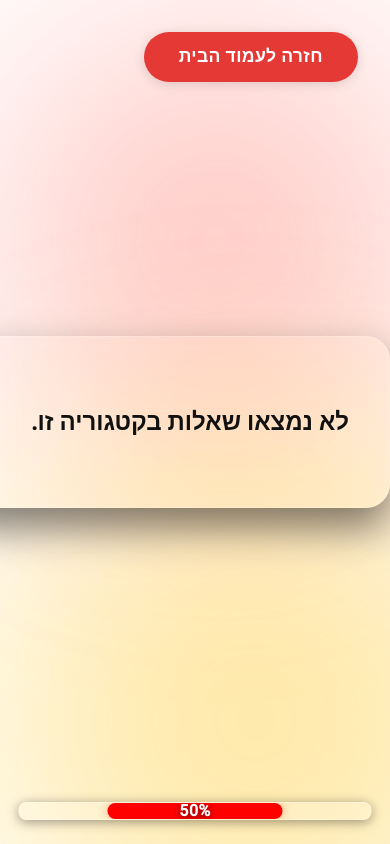
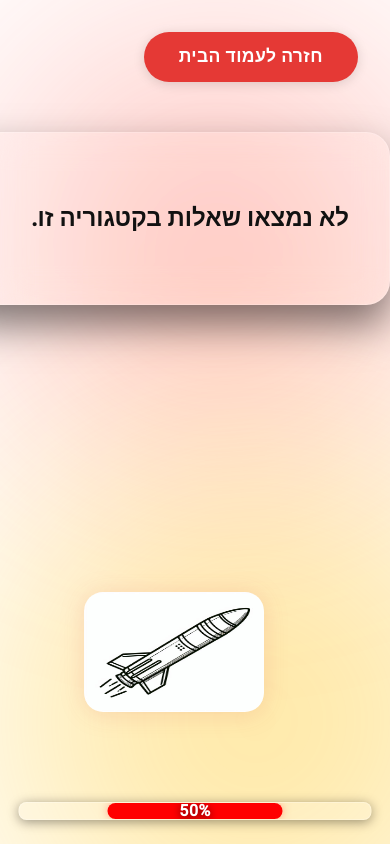
Before and after one commit to liorsal/bahad10, a plain HTML site: page quiz.html in a window 390 px wide. Drawn offline with Linux system fonts and the light colour scheme; a web font is replaced by a local one.

Commit message:
feat: add rocket image to quiz page, responsive for mobile and desktop

```diff
--- a/quiz.css
+++ b/quiz.css
@@ -191,3 +191,37 @@ body,html {height:100%;margin:0;color:#111;}
   background: #b71c1c;
   transform: translateY(-2px) scale(1.04);
 }
+
+.quiz-rocket {
+  display: flex;
+  align-items: flex-start;
+  justify-content: center;
+  margin-left: 2.5rem;
+}
+.quiz-rocket img {
+  max-height: 320px;
+  width: auto;
+  border-radius: 1.2rem;
+  filter: drop-shadow(0 4px 24px #d32f2f22);
+  background: none;
+}
+@media (max-width: 700px) {
+  .quiz-rocket {
+    margin: 1.5rem auto 0 auto;
+    justify-content: center;
+    align-items: center;
+    width: 100vw;
+    max-width: 100vw;
+    padding: 0;
+  }
+  .quiz-rocket img {
+    max-width: 180px;
+    max-height: 120px;
+    width: 100%;
+    height: auto;
+    border-radius: 1.2rem;
+    filter: drop-shadow(0 2px 12px #d32f2f22);
+    margin: 0 auto;
+    display: block;
+  }
+}
--- a/quiz.html
+++ b/quiz.html
@@ -31,6 +31,7 @@
         <div class="bar-bottom"><div class="fill-bottom"></div></div>
       </footer>
     </section>
+    <div class="quiz-rocket"><img src="rocket.jpg" alt="Rocket" /></div>
   </main>
   <div class="progress-fixed">
     <div class="progress-fixed__fill"></div>
```
